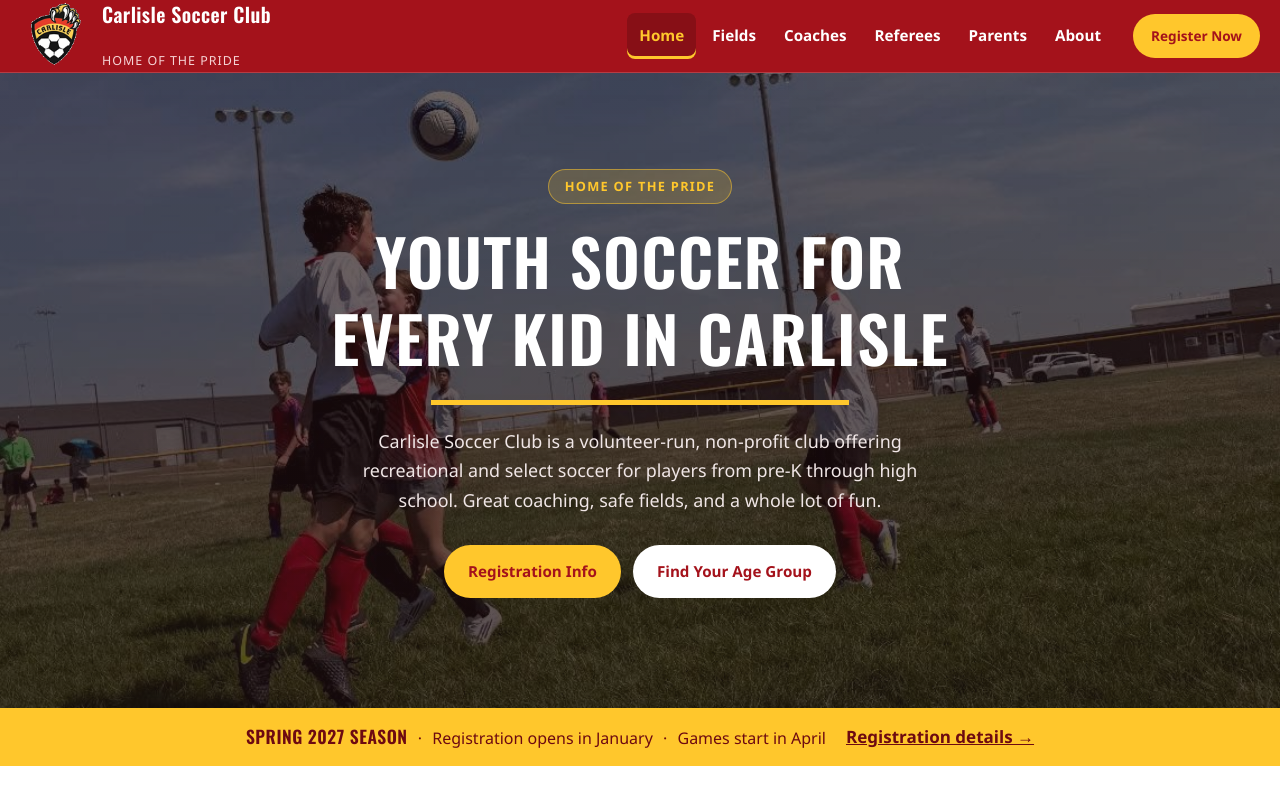
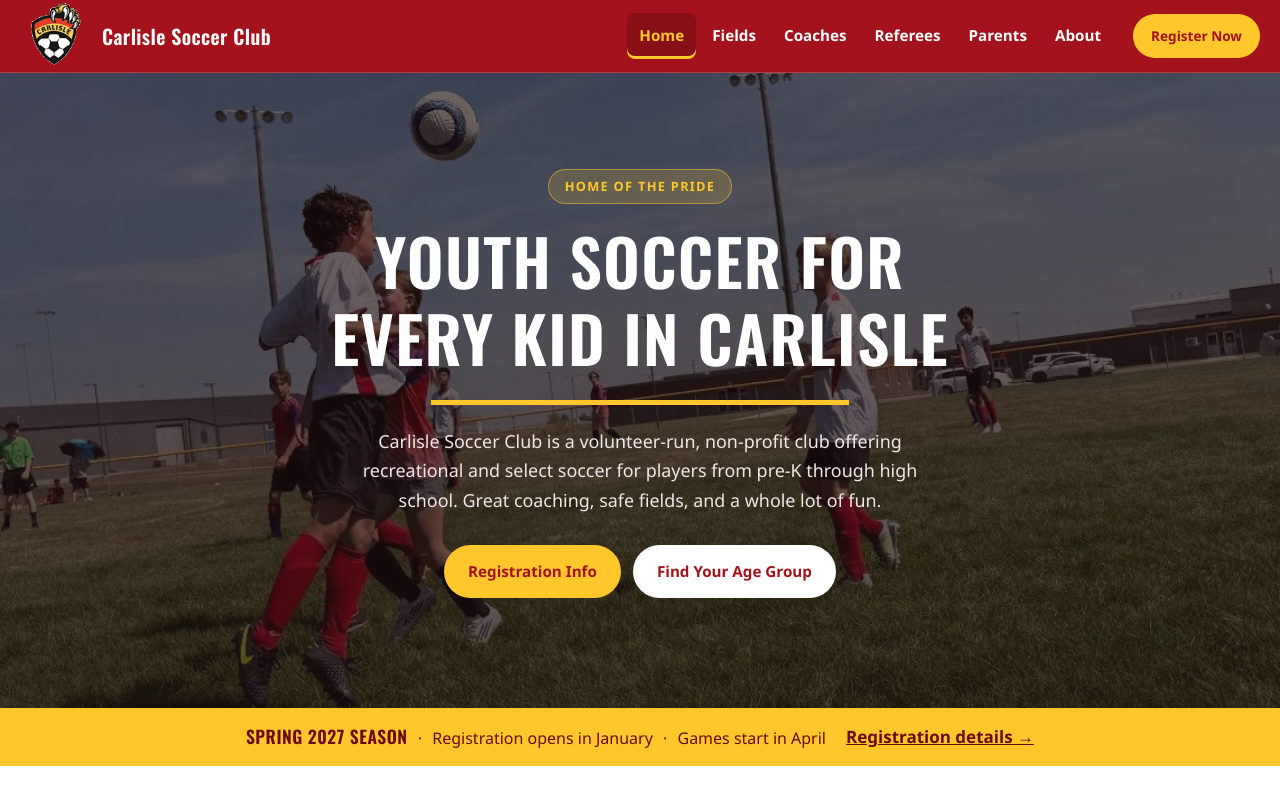
Before and after one commit to dustinrowe91/carlislesoccerwebsite, a plain HTML site: page src/index.html in a window 1280 px wide. Shown: the top 800 px of the page. Drawn offline with nearby package versions, Linux system fonts and the light colour scheme.

Commit message:
Remove header tagline and center club name beside logo
Co-Authored-By: Claude Opus 5.5 <noreply@anthropic.com>

```diff
--- a/src/css/styles.css
+++ b/src/css/styles.css
@@ -129,17 +129,6 @@ img { max-width: 100%; display: block; }
   letter-spacing: .02em;
   font-size: 1.25rem;
   line-height: 1.15;
-  white-space: nowrap;
-  overflow: hidden;
-  text-overflow: ellipsis;
-}
-.brand-tag {
-  display: block;
-  font-size: .78rem;
-  line-height: 1.15;
-  color: #f6d3d5;
-  letter-spacing: .08em;
-  text-transform: uppercase;
   white-space: nowrap;
   overflow: hidden;
   text-overflow: ellipsis;
--- a/src/js/site.js
+++ b/src/js/site.js
@@ -65,10 +65,9 @@
     function headerHtml(page) {
         return (
             '<header class="site-header" id="siteHeader"><div class="wrap header-inner">' +
-            '<a class="brand" href="index.html" aria-label="Carlisle Soccer Club, Home of the Pride">' +
+            '<a class="brand" href="index.html" aria-label="Carlisle Soccer Club home">' +
             '<img class="brand-logo" src="images/logo.png" alt="" aria-hidden="true" width="70" height="70">' +
-            '<span class="brand-text" aria-hidden="true"><span class="brand-name">Carlisle Soccer Club</span><br>' +
-            '<span class="brand-tag">Home of the Pride</span></span></a>' +
+            '<span class="brand-text" aria-hidden="true"><span class="brand-name">Carlisle Soccer Club</span></span></a>' +
             '<button type="button" class="nav-toggle" id="navToggle" aria-expanded="false" aria-controls="primaryNav">Menu</button>' +
             '<nav aria-label="Primary"><ul class="nav" id="primaryNav">' +
             navHtml(page) +
```
